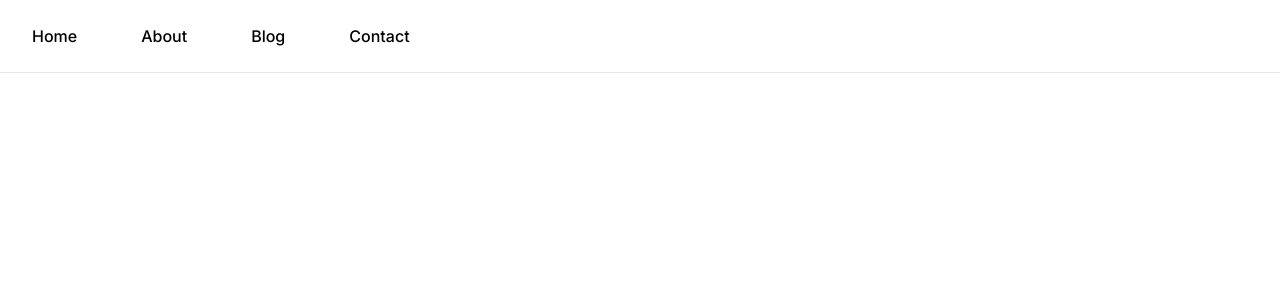
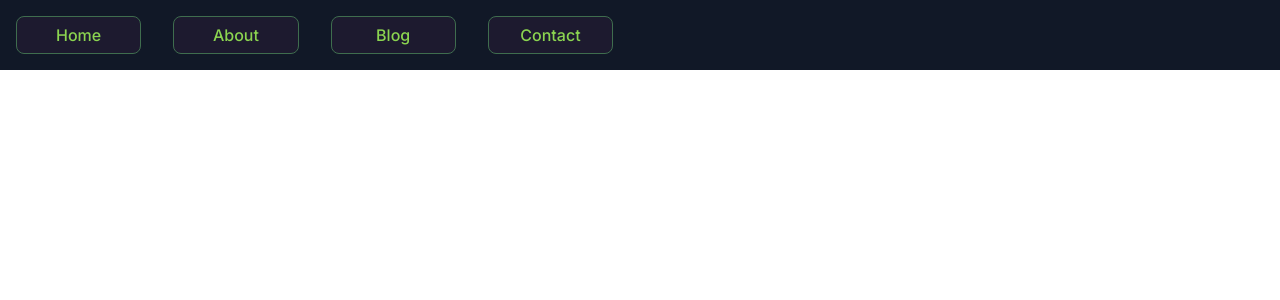
Before and after one commit to Wolfremium13/www.wolfremium.dev, a Next.js app: page / in a window 1280 px wide. Shown: the top 300 px of the page. Built offline with nearby package versions, Linux system fonts and the light colour scheme.

Commit message:
💄 added styles to navbar

```diff
--- a/components/navigation/NavLinks.tsx
+++ b/components/navigation/NavLinks.tsx
@@ -6,9 +6,9 @@ type NavLinksProps = {
 const NavLinks: React.FC<NavLinksProps> = ({ isOpen, isMobile }) => {
   const navLinks = [
     { title: "Home", path: "/" },
-    { title: "About", path: "/about" },
-    { title: "Blog", path: "/blog" },
-    { title: "Contact", path: "/contact" },
+    { title: "About", path: "/#" },
+    { title: "Blog", path: "/#" },
+    { title: "Contact", path: "/#" },
   ];
 
   if (isMobile && !isOpen) {
@@ -17,15 +17,15 @@ const NavLinks: React.FC<NavLinksProps> = ({ isOpen, isMobile }) => {
 
   return (
     <div
-      className="items-center justify-between w-full md:w-auto flex"
+      className="items-center justify-between w-full md:w-auto flex py-4 md:py-0"
       data-testid="navbar-link-container"
     >
-      <ul className="flex flex-col p-4 md:p-0 mt-4 md:mt-0 font-medium border border-gray-100 rounded-lg bg-gray-50 md:flex-row md:space-x-8 md:border-0 md:bg-white">
+      <ul className="flex flex-col md:flex-row content-center font-medium md:space-x-8 w-full">
         {navLinks.map((link, index) => (
-          <li key={index}>
+          <li key={index} className="md:min-w-[30%] text-center min-w-full py-1 md:py-0">
             <a
               href={link.path}
-              className="block py-2.5 px-1 md:p-2 lg:px-4 hover:text-gray-900"
+              className="block py-1.5 px-1 lg:px-4 text-lightGreen hover:text-gray-300 bg-darkViolet hover:bg-mediumViolet border border-darkGreen hover:border-lightGreen rounded-lg"
             >
               {link.title}
             </a>
--- a/components/navigation/Navbar.tsx
+++ b/components/navigation/Navbar.tsx
@@ -39,7 +39,7 @@ const NavbarLogic: React.FC<NavbarLogicProps> = ({
   setIsOpen,
 }) => {
   return (
-    <nav className="bg-white fixed w-full z-20 top-0 left-0 border-b border-gray-200">
+    <nav className="bg-gray-900 fixed w-full z-20 top-0 left-0 ">
       <div className="max-w-screen-xl flex flex-wrap items-center justify-between mx-auto p-4">
         {isMobile && <ToggleButton setIsOpen={setIsOpen} />}
         <NavLinks isOpen={isOpen} isMobile={isMobile} />
```
